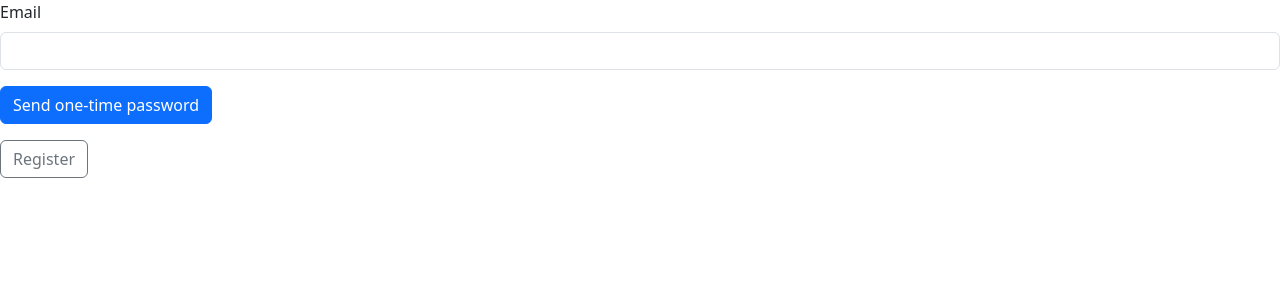
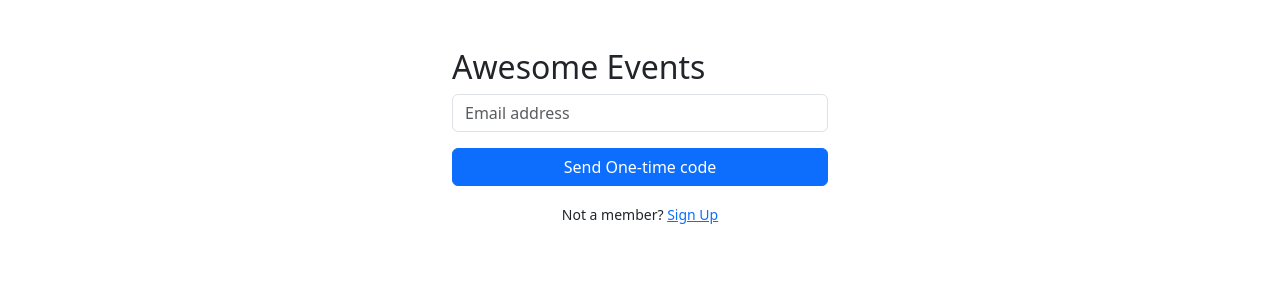
Before and after one commit to Plus-Ultra-Consulting/awesomeEvents-UI, a Vue app: page /login in a window 1280 px wide. Shown: the top 300 px of the page. Built offline with nearby package versions, Linux system fonts and the light colour scheme.

Commit message:
Login / Registration page rework

```diff
--- a/src/App.vue
+++ b/src/App.vue
@@ -25,7 +25,7 @@ const hideNavbar = ["login", "register"]
             </li>
             <li class="nav-item">
               <RouterLink to="/logout" class="nav-link" aria-current="page">
-                <i class="bi bi-box-arrow-right me-1"></i>Logout
+                <i class="bi bi-box-arrow-right me-1"></i>Sign Out
               </RouterLink>
             </li>
           </ul>
--- a/src/views/HomeView.vue
+++ b/src/views/HomeView.vue
@@ -80,6 +80,11 @@ onMounted(loadEvents);
             <p><strong>starts at:</strong> {{ event.startAt }}</p>
           </div>
         </div>
+
+        <div v-if="events.length === 0">
+          <h4>No events found</h4>
+        </div>
+
       </div>
 
       <div class="col-md-3 mt-3">
--- a/src/views/LoginView.vue
+++ b/src/views/LoginView.vue
@@ -68,19 +68,30 @@ const goToRegistrationPage = () => {
 
 </script>
 <template>
-  <div class="mb-3">
-    <label for="username" class="form-label">Email</label>
-    <input type="email" class="form-control" id="username" v-model="username">
+  <div class="container mt-5" style="max-width: 400px;">
+    <h2>Awesome Events</h2>
+    <form>
+      <div class="mb-3">
+        <input type="email" class="form-control" placeholder="Email address" v-model="username"/>
+      </div>
 
-    <div v-if="otpSent === true">
-      <label for="otp" class="form-label">One-time code</label>
-      <input type="text" class="form-control" id="otp" v-model="otp" placeholder="XXXXXX" maxlength="6">
-      <button class="btn btn-primary mt-3" @click="login">Login</button>
-    </div>
-    <div v-if="otpSent === false">
-      <button class="btn btn-primary mt-3" @click="sendOtp" type="button" data-bs-toggle="modal" data-bs-target="#emailSendingInProgressModal">Send one-time password</button>
-    </div>
-    <button class="btn btn-outline-secondary mt-3" @click="goToRegistrationPage">Register</button>
+      <div v-if="otpSent">
+        <div class="mb-3">
+          <input type="text" class="form-control" placeholder="One-time code" v-model="otp" maxlength="6"/>
+        </div>
+        <button class="btn btn-primary w-100" type="button" @click="login">Sign In</button>
+      </div>
+
+      <div v-else>
+        <button class="btn btn-primary w-100" type="button" @click="sendOtp" data-bs-toggle="modal" data-bs-target="#emailSendingInProgressModal">Send One-time code</button>
+      </div>
+
+      <div class="text-center mt-3">
+        <small>Not a member?
+          <a href="#" @click="goToRegistrationPage">Sign Up</a>
+        </small>
+      </div>
+    </form>
   </div>
 
   <div class="modal fade" id="emailSendingInProgressModal" data-bs-backdrop="static" data-bs-keyboard="false" tabindex="-1" aria-labelledby="staticBackdropLabel" aria-hidden="true">
@@ -110,7 +121,7 @@ const goToRegistrationPage = () => {
           <h1 class="modal-title fs-5" id="staticBackdropLabel">Email sent</h1>
         </div>
         <div class="modal-body">
-          Email has been sent to the user.
+          The code has been sent, please check your email.
         </div>
         <div class="modal-footer">
           <button type="button" class="btn btn-primary" data-bs-dismiss="modal">Close</button>
--- a/src/views/RegisterView.vue
+++ b/src/views/RegisterView.vue
@@ -41,18 +41,22 @@ const goToLoginPage = () => {
 </script>
 
 <template>
-  <div class="mb-3">
-    <label for="firstName" class="form-label">First name</label>
-    <input type="text" class="form-control" id="firstName" v-model="firstName"/>
 
-    <label for="lastName" class="form-label">Last name</label>
-    <input type="text" class="form-control" id="lastName" v-model="lastName"/>
+  <div class="container mt-5" style="max-width: 400px;">
+    <h2>Awesome Events</h2>
+    <form>
+      <input type="text" class="form-control mb-3" placeholder="First name" v-model="firstName"/>
+      <input type="text" class="form-control mb-3" placeholder="Last name" v-model="lastName"/>
+      <input type="email" class="form-control mb-3" placeholder="Email address" v-model="email"/>
 
-    <label for="email" class="form-label">Email</label>
-    <input type="email" class="form-control" id="email" v-model="email"/>
+      <button class="btn btn-primary  w-100" type="button" @click="register">Sign Up</button>
 
-    <button class="btn btn-primary mt-3" @click="register">Register</button>
-    <button class="btn btn-outline-secondary mt-3" @click="goToLoginPage">Log in</button>
+      <div class="text-center mt-3">
+        <small>Already have an account?
+          <a href="#" @click="goToLoginPage">Sign In</a>
+        </small>
+      </div>
+    </form>
   </div>
 
   <div class="modal fade" id="registeredSuccessfullyModal" data-bs-backdrop="static" data-bs-keyboard="false" tabindex="-1" aria-labelledby="staticBackdropLabel" aria-hidden="true">
```
